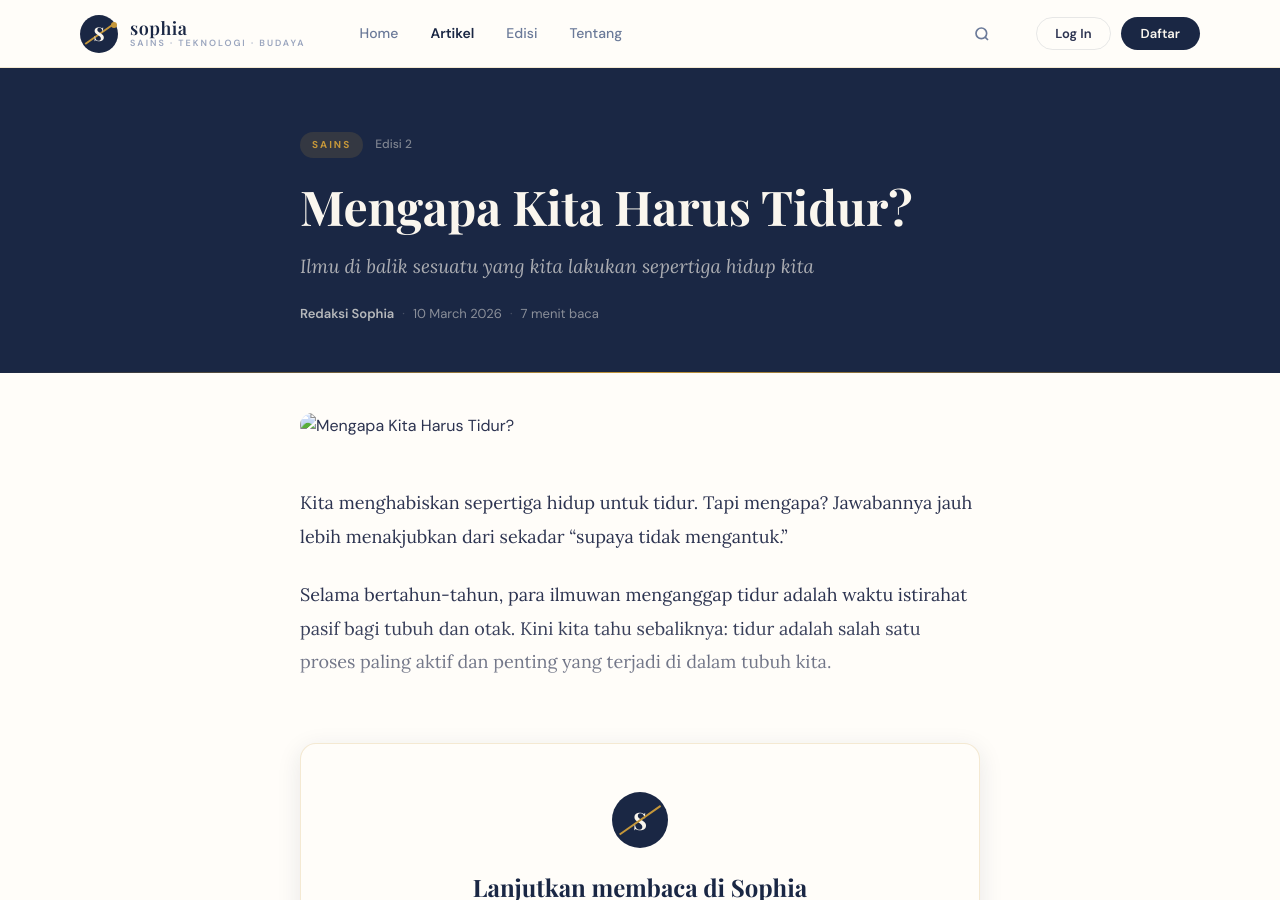
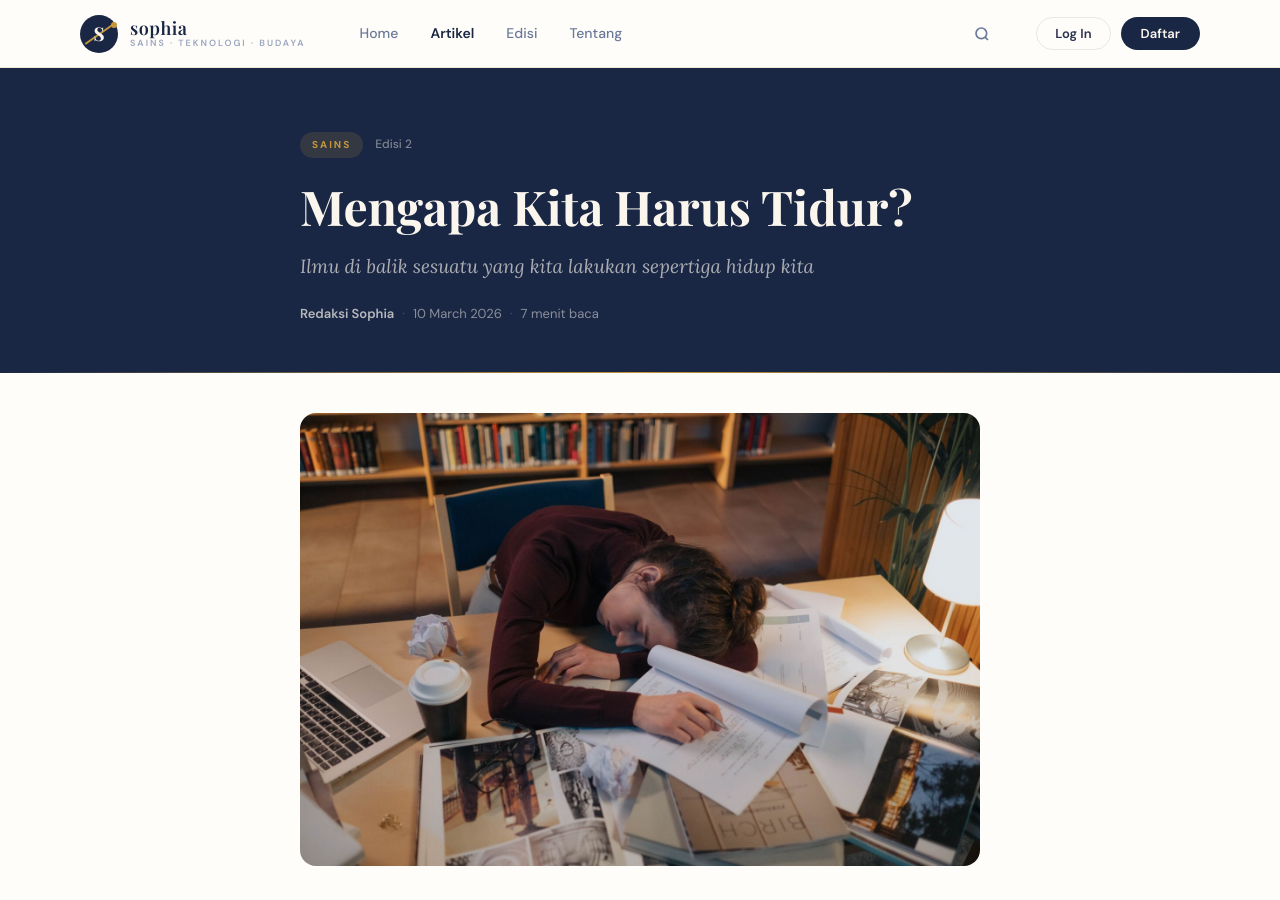
Before and after one commit to sophia-majalah-sains/sophia, a Jekyll site: the page built from _articles/ilmu-tidur.md, in a window 1280 px wide and 900 px high. Built offline with Jekyll 4.4.1, drawn with Linux system fonts in a browser that asks for light colours; some web fonts are replaced.

Commit message:
Update ilmu-tidur.md

```diff
--- a/_articles/ilmu-tidur.md
+++ b/_articles/ilmu-tidur.md
@@ -9,7 +9,7 @@ read_time: 7
 access: members
 tags: [tidur, otak, kesehatan, sains]
 excerpt: "Kita menghabiskan sepertiga hidup untuk tidur. Tapi mengapa? Jawabannya jauh lebih menakjubkan dari sekadar 'supaya tidak mengantuk'."
-cover_image: /sophia/assets/images/1780931458367-pexels-ron-lach-8086364.jpg
+cover_image: https://sophia-majalah-sains.github.io/sophia/assets/images/1780931458367-pexels-ron-lach-8086364.jpg
 ---
 
 Kita menghabiskan sepertiga hidup untuk tidur. Tapi mengapa? Jawabannya jauh lebih menakjubkan dari sekadar "supaya tidak mengantuk."
```
